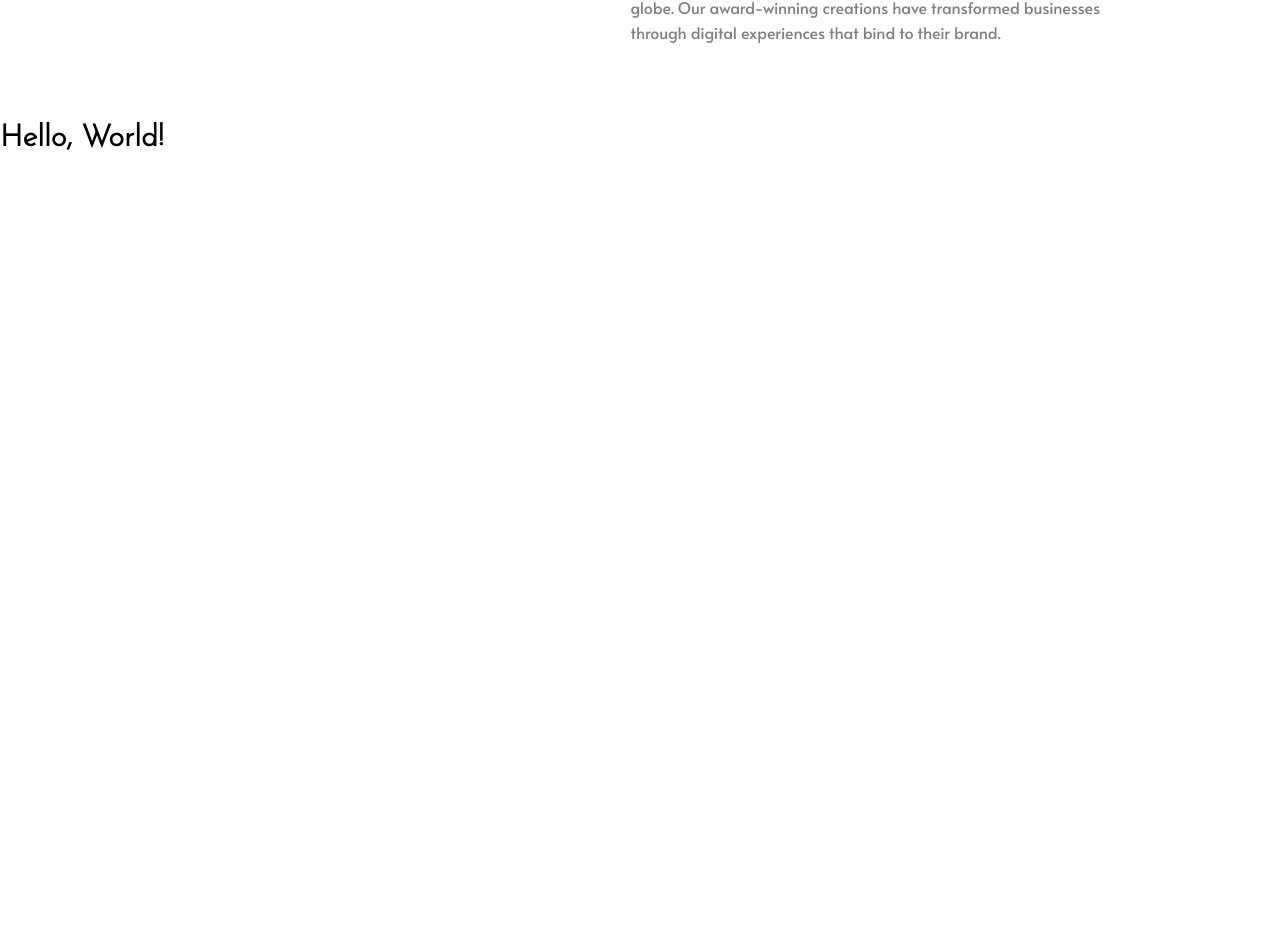
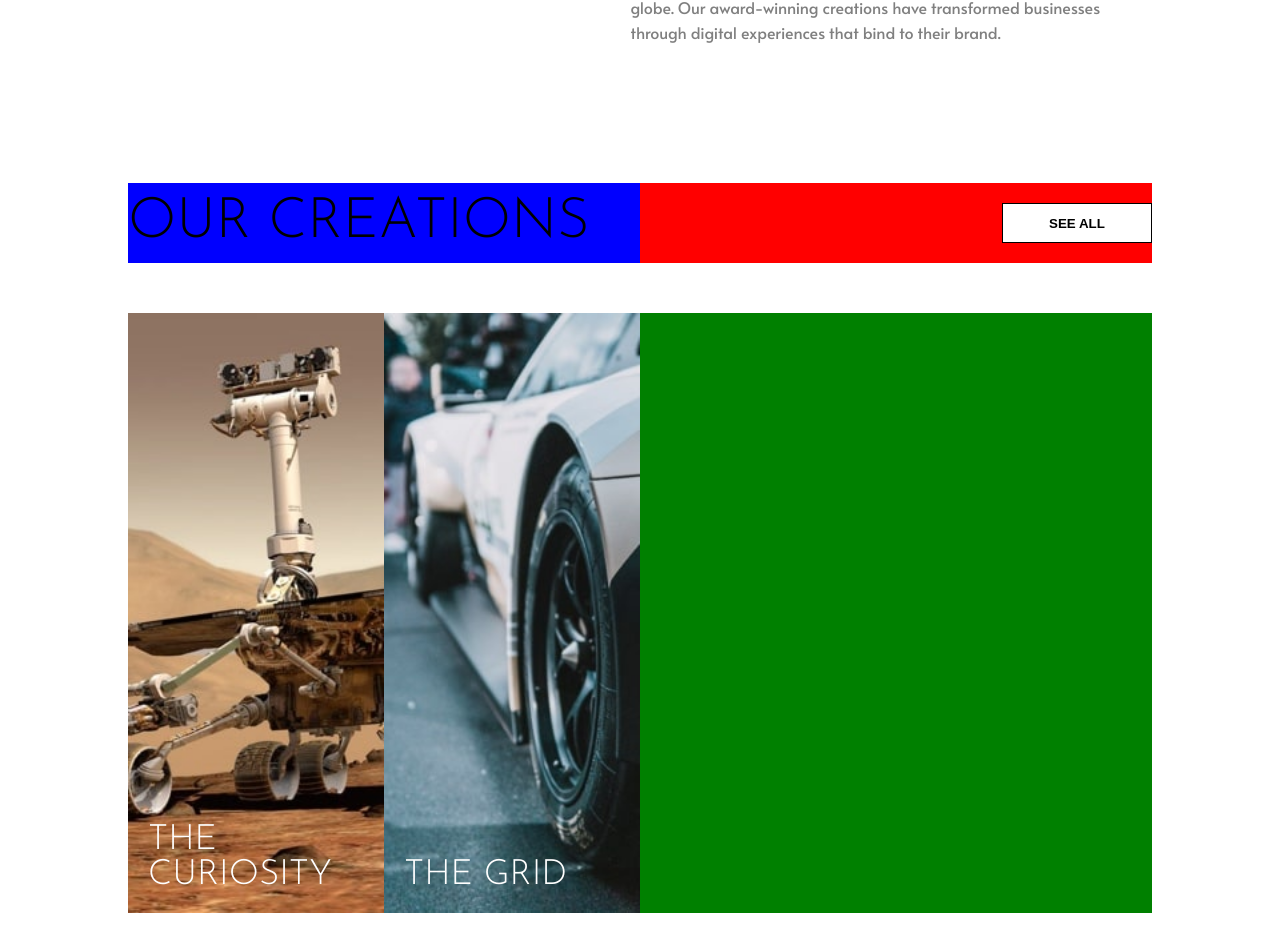
Before and after one commit to antonimatheus/Loop-Studios, a React (Vite) app: page / in a window 1280 px wide. Shown: the part 1477-2428 px from the top of the page. Before the commit the page ends 1631 px from the top, so only its background shows below. Built offline with nearby package versions, Linux system fonts and the light colour scheme.

Commit message:
create img.data

```diff
--- a/src/Hero/Creations.css
+++ b/src/Hero/Creations.css
@@ -1 +1,81 @@
 @charset "UTF-8";
+
+.Creations--container {
+    display: flex;
+    flex-direction: column;
+    width: 80vw;
+    height: 100vh;
+    margin: 0 auto;
+    margin-top: 60px;
+}
+
+.Creations--box {
+    display: flex;
+    width: 100%;
+    height: 10%;
+}
+
+.Creations--title {
+    display: flex;
+    width: 50vw;
+    text-transform: uppercase;
+    font-size: 28px;
+    justify-content: flex-start;
+    align-items: center;
+    background-color: blue;
+}
+
+.Creations--title h1 {
+    font-weight: 400;
+}
+
+.Creations--seeAll {
+    display: flex;
+    width: 50vw;
+    background-color: red;
+    justify-content: flex-end;
+    align-items: center;
+}
+
+.Creations--seeAll input {
+    width: 150px;
+    height: 40px;
+    text-transform: uppercase;
+    font-weight: 600;
+    border: 1px solid black;
+    background-color: white;
+}
+
+.Creations--images {
+    display: flex;
+    width: 100%;
+    height: 75%;
+    margin-top: 50px;
+    background-color: green;
+}
+
+.Creations--imgs {
+    display: flex;
+    align-items: flex-end;
+    padding: 20px;
+    background-size: cover;
+    width: 25%;
+
+    /*position: relative;*/
+}
+
+.Creations--imgs img{
+    display: flex;
+    width: 100%;
+
+}
+
+
+
+.Creations--imgs h2 {
+    display: flex;
+    text-transform: uppercase;
+    font-size: 35px;
+    font-weight: 400;
+    color: var(--White);
+}
--- a/src/Hero/Creations.jsx
+++ b/src/Hero/Creations.jsx
@@ -1,11 +1,26 @@
 import React from "react";
 import "./Creations.css"
+import I from "./Imgs";
 
 function Creations() {
     return (
-        <div>
-            <h1>Hello, World!</h1>
-        </div>
+        <main className="Creations--container">
+            <div className="Creations--box">
+                <div className="Creations--title">
+                    <h1>Our Creations</h1>
+                </div>
+                <div className="Creations--seeAll">
+                    <input type="button" value="See All" />
+                </div>
+            </div>
+            <div className="Creations--images">
+                {I.map((item, index) => (
+                <div className="Creations--imgs" key={index} style={{ backgroundImage: `URL(${item.img})`}}>
+                    <h2>{item.title}</h2>
+                </div>
+                ))}
+            </div>
+        </main>
     )
 }
 
--- /dev/null
+++ b/src/Hero/Imgs.jsx
@@ -0,0 +1,13 @@
+import React from "react"
+
+const I = [{
+    title:"The curiosity",
+    img:"../src/assets/images/desktop/image-curiosity.jpg"
+},
+{
+    title:" The grid",
+    img:"../src/assets/images/desktop/image-grid.jpg"
+}]
+
+
+export default I;
```
Also changed, not shown: 1 other file (tests, documents, lock files or other folders).
